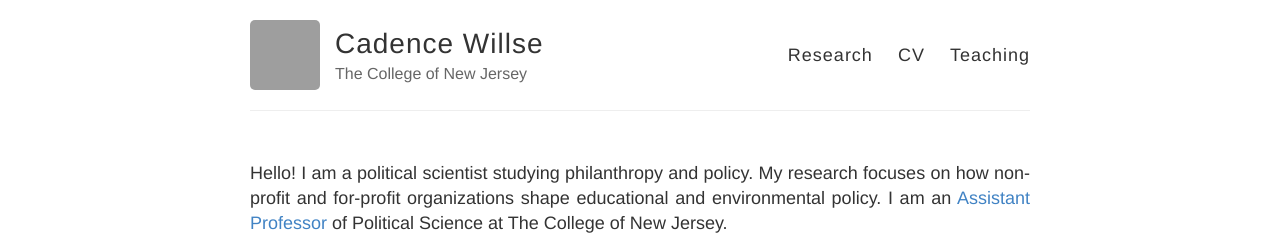
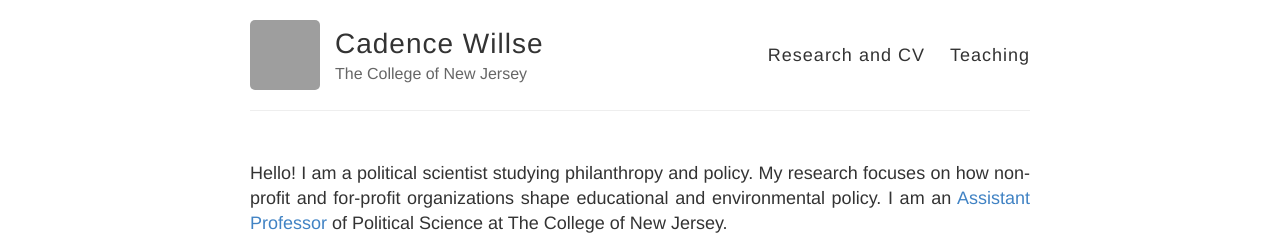
Before and after one commit to cadencewillse/cadencewillse.github.io, a Jekyll site: the page built from index.md, in a window 1280 px wide. Shown: the top 238 px of the page. Built offline with Jekyll 4.4.1, drawn with Linux system fonts in a browser that asks for light colours; grey boxes are pictures that could not be loaded.

Commit message:
Update default.html

```diff
--- a/_layouts/default.html
+++ b/_layouts/default.html
@@ -30,8 +30,7 @@
           </div>
 
           <nav>
-            <a href="{{ site.baseurl }}/research">Research</a>
-            <a href="{{ site.baseurl }}/cv">CV</a>
+            <a href="{{ site.baseurl }}/cv">Research and CV</a>
             <a href="{{ site.baseurl }}/teaching">Teaching</a>
           </nav>
         </header>
```
